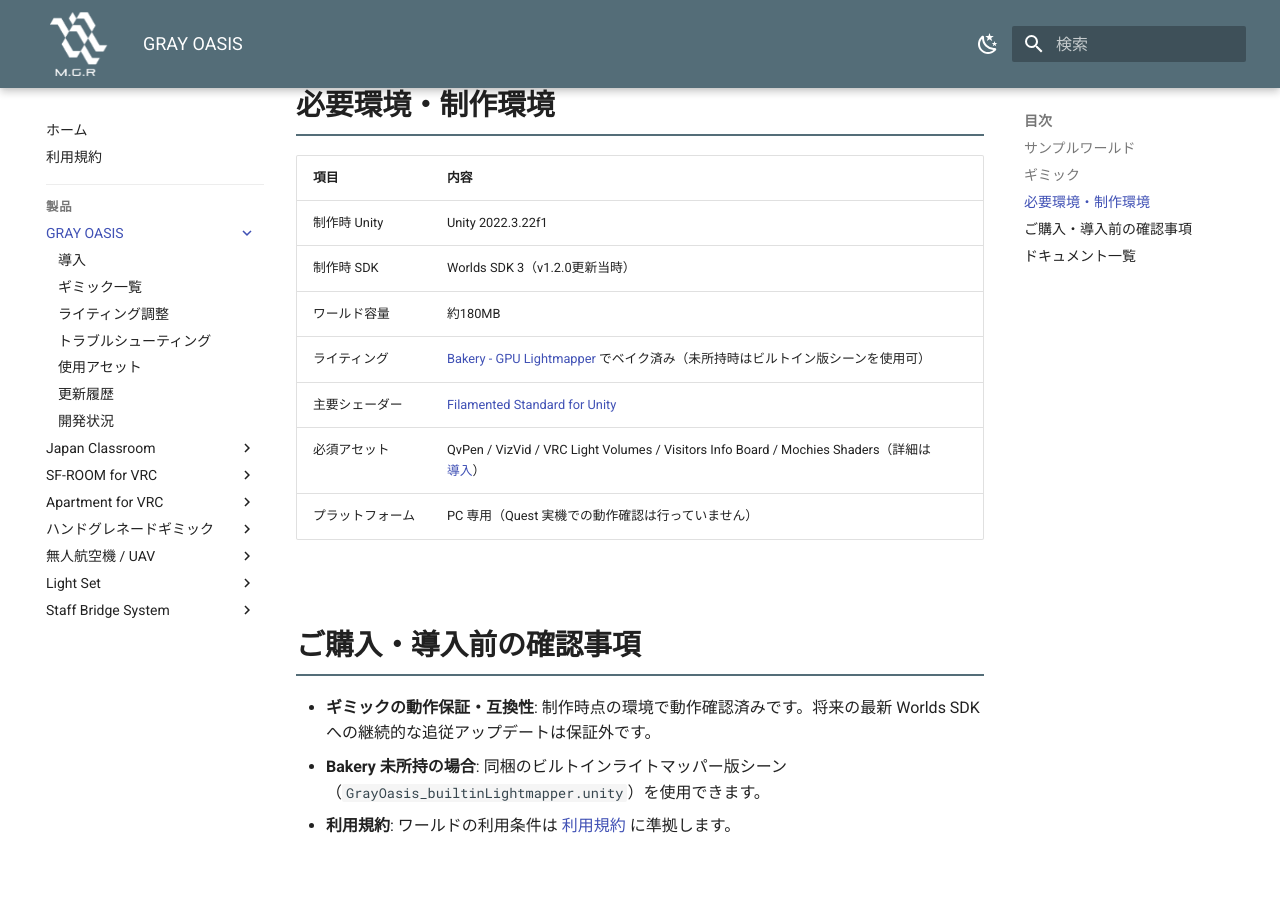
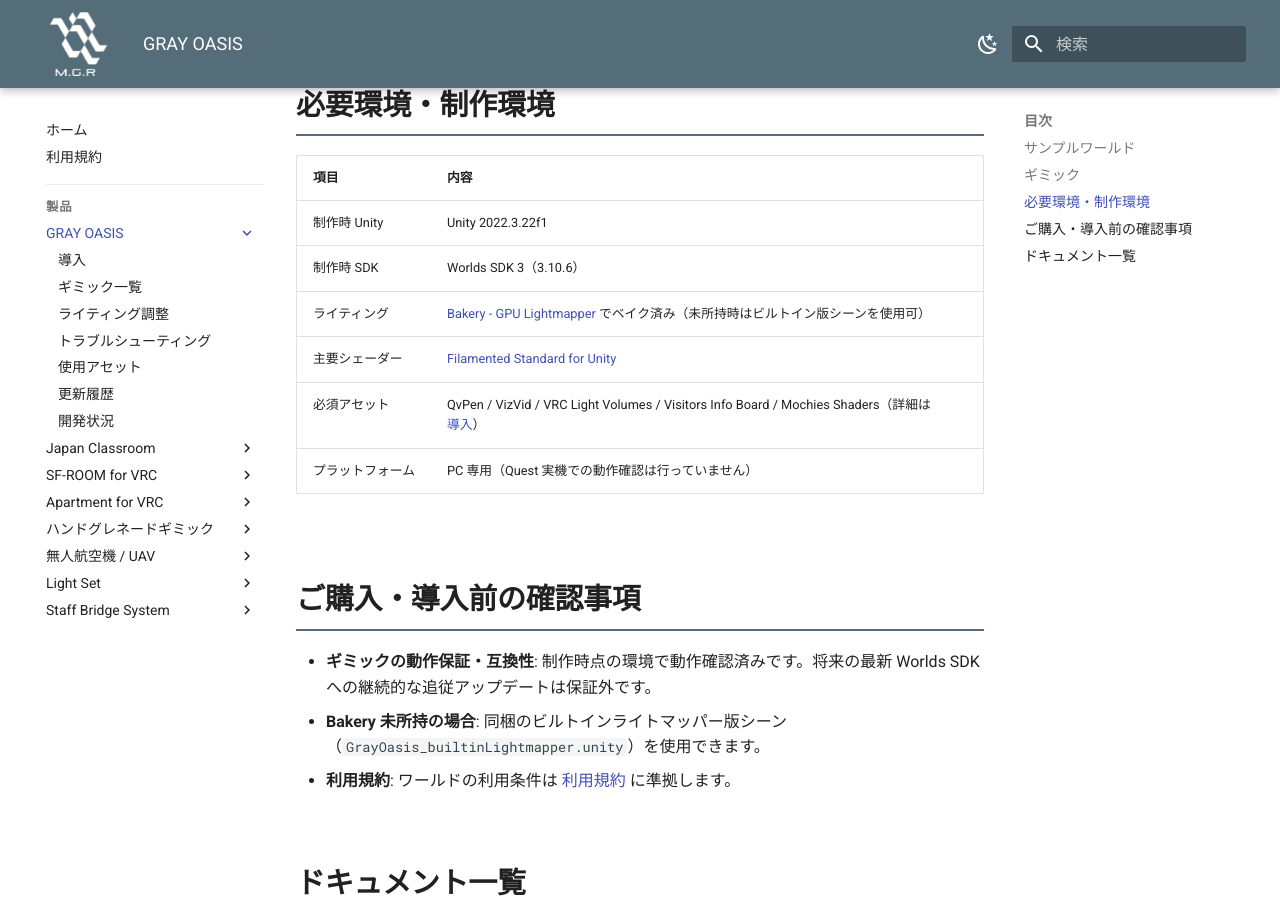
Before and after one commit to MAGURO-git/ProductArchive, an MkDocs documentation site: the page built from docs/gray-oasis/index.md, in a window 1280 px wide and 900 px high, scrolled down 1208 px. Built offline with MkDocs 1.6.1 and Material for MkDocs 9.7.7, drawn with Linux system fonts in a browser that asks for light colours.

Commit message:
GRAY OASIS マニュアル: 制作時 SDK を 3.10.6 にし、実測できていないワールド容量の記載を消す
Co-Authored-By: Claude Sonnet 5.5 <noreply@anthropic.com>

```diff
--- a/docs/gray-oasis/index.md
+++ b/docs/gray-oasis/index.md
@@ -38,8 +38,7 @@
 | 項目 | 内容 |
 |---|---|
 | 制作時 Unity | Unity 2022.3.22f1 |
-| 制作時 SDK | Worlds SDK 3（v1.2.0更新当時） |
-| ワールド容量 | 約180MB |
+| 制作時 SDK | Worlds SDK 3（3.10.6） |
 | ライティング | [Bakery - GPU Lightmapper](https://assetstore.unity.com/packages/tools/level-design/bakery-gpu-lightmapper-122218?locale=ja-JP) でベイク済み（未所持時はビルトイン版シーンを使用可） |
 | 主要シェーダー | [Filamented Standard for Unity](https://booth.pm/ja/items/3250389) |
 | 必須アセット | QvPen / VizVid / VRC Light Volumes / Visitors Info Board / Mochies Shaders（詳細は[導入](install.md)） |
```
